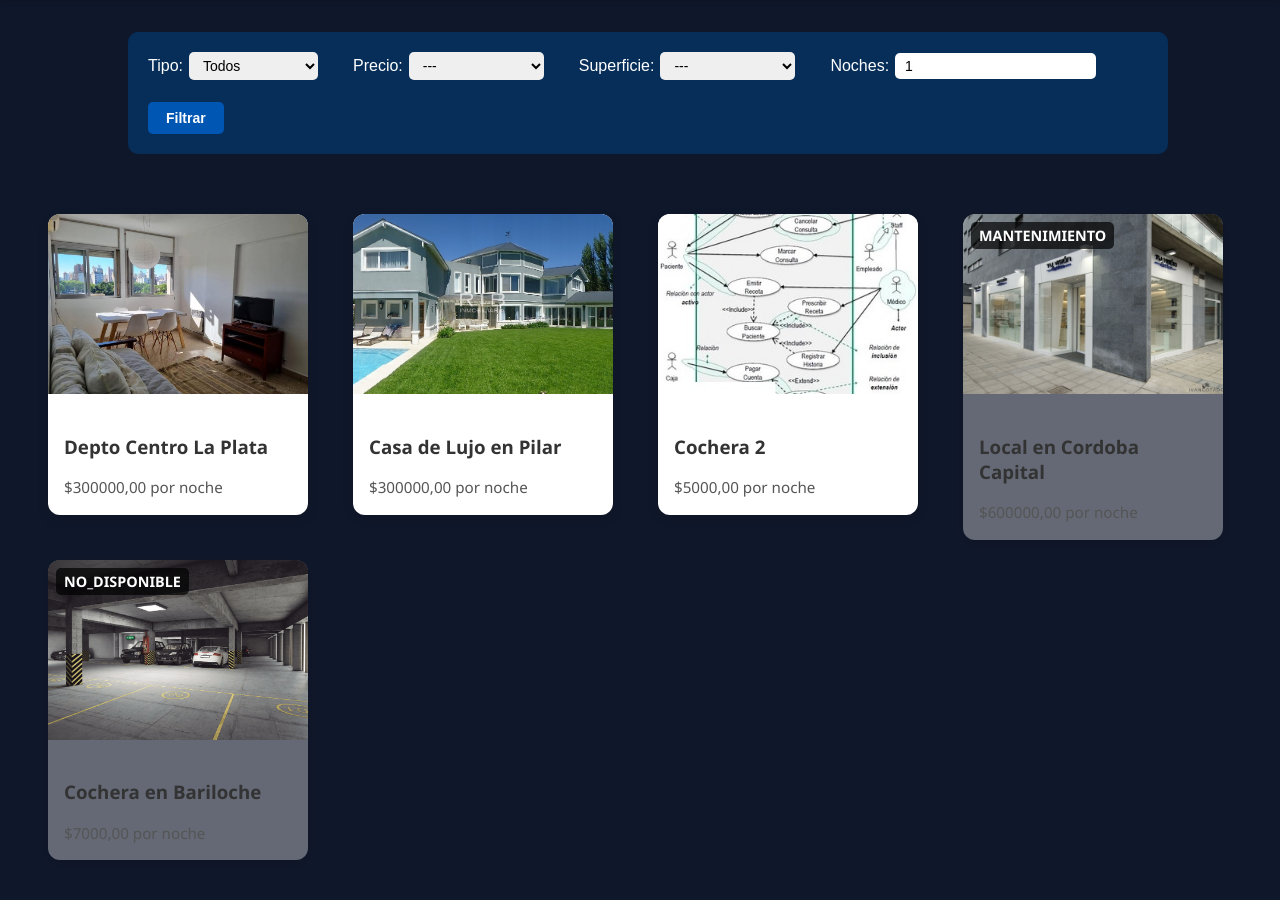
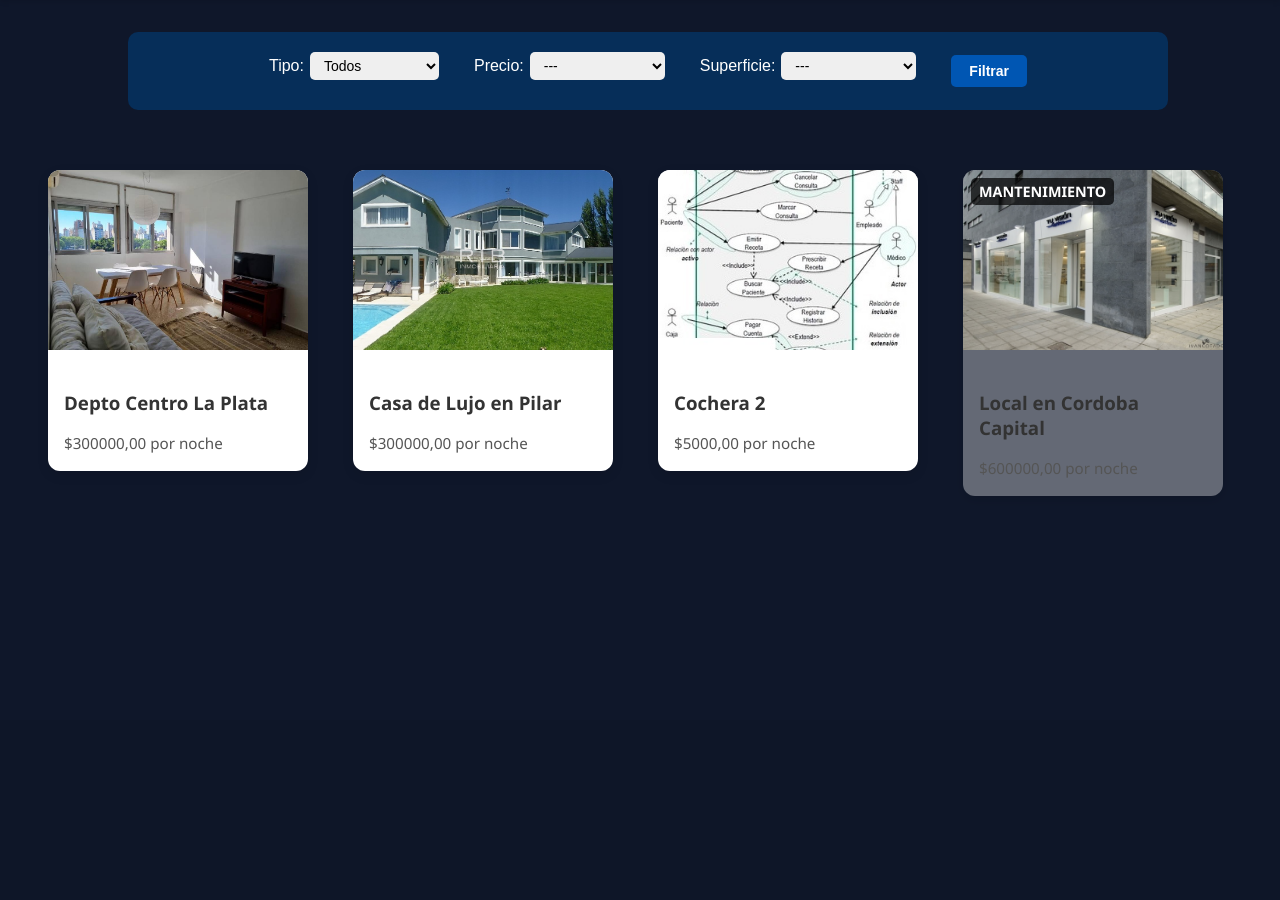
Before and after one commit to tomaspaoletti00/Ingenieria-de-Software-2, a Django app: page /inmuebles/inmuebles/ in a window 1280 px wide. Shown: the part 80-980 px from the top of the page. After the commit the page ends 576 px from the top, so only its background shows below. Run offline with Django 5.2, Linux system fonts and the light colour scheme; data comes from the database, SQL or seed files in the repository; both versions use the stored data as it was after the commit.

Commit message:
Detalles

```diff
--- a/templates/gestion_inmuebles/listaInmuebles.html
+++ b/templates/gestion_inmuebles/listaInmuebles.html
@@ -209,10 +209,6 @@
       </select>
     </div>
 
-    <div>
-      <label for="noches">Noches:</label>
-      <input type="number" min="1" name="noches" id="noches" value="{{ noches|default:1 }}">
-    </div>
 
     <div id="plaza-fields" style="display: none;">
       <label for="largo_plaza">Largo Plaza (m):</label>
@@ -277,7 +273,7 @@
     {% endfor %}
 
     {% for inmueble in inmuebles %}
-        {% if inmueble.objeto.estado != 'Disponible' %}
+        {% if inmueble.objeto.estado == 'Mantenimiento' %}
             {% with inmueble=inmueble.objeto tipo=inmueble.tipo %}
                 <a href="{% url 'inmueble_detalle' inmueble.id %}" class="card-link">
                     <div class="card no-disponible" data-estado="{{ inmueble.estado }}">
```
Also changed, not shown: db.sqlite3.
